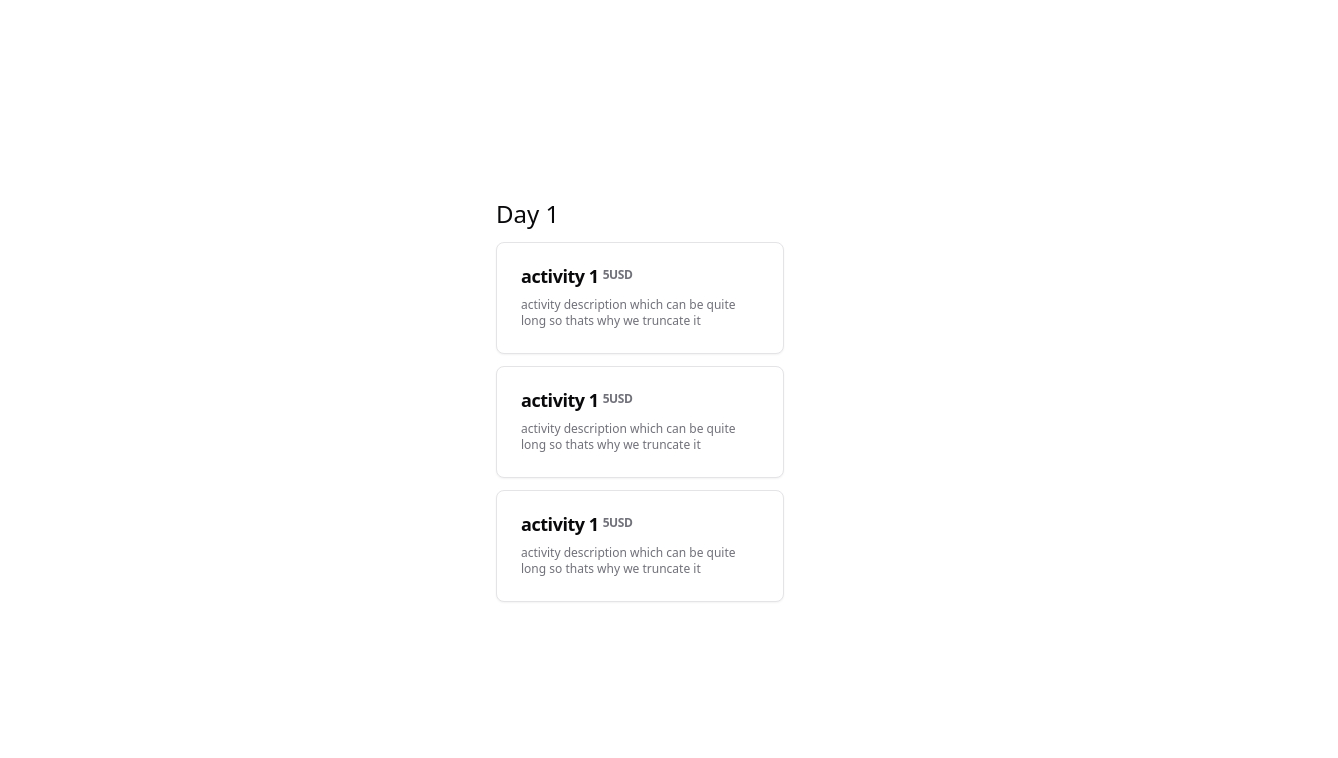
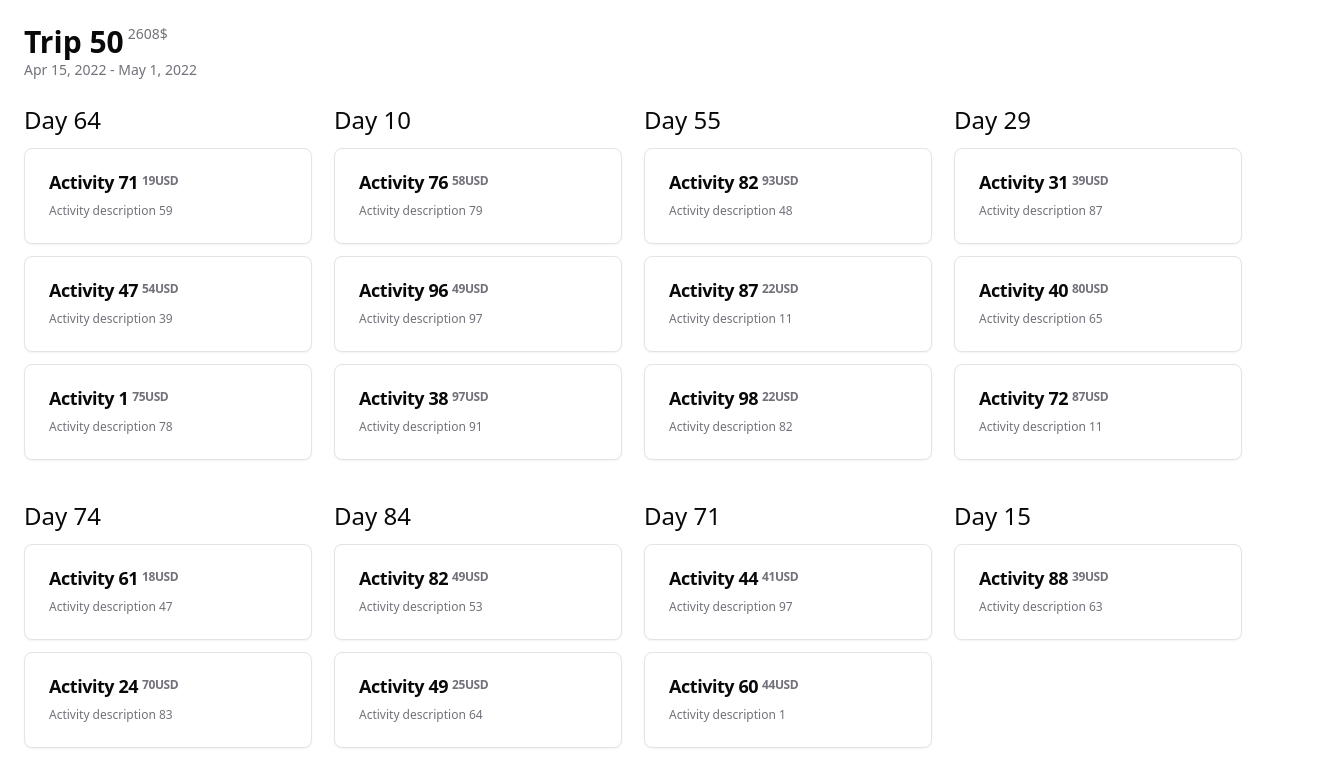
Before and after one commit to robertkocsis/trip-trackr, a SvelteKit app: page / in a window 1280 px wide. Shown: the top 758 px of the page, 1338 px wide, since content can reach past the window. Built offline with nearby package versions, Linux system fonts and the light colour scheme.

Commit message:
add random trip generation, edit styling

```diff
--- a/src/lib/components/custom/day/Day.svelte
+++ /dev/null
@@ -1,64 +0,0 @@
-<script lang="ts">
-	import * as Card from '$components/ui/card';
-	import type { Activity } from '$lib/entities/Activity';
-	import type { Day } from '$lib/entities/Day';
-	let activites: Activity[] = [
-		{
-			id: '1',
-			name: 'activity 1',
-			description: 'activity description which can be quite long so thats why we truncate it',
-			cost: {
-				amount: 5,
-				currency: 'USD'
-			}
-		},
-		{
-			id: '1',
-			name: 'activity 1',
-			description: 'activity description which can be quite long so thats why we truncate it',
-			cost: {
-				amount: 5,
-				currency: 'USD'
-			}
-		},
-		{
-			id: '1',
-			name: 'activity 1',
-			description: 'activity description which can be quite long so thats why we truncate it',
-			cost: {
-				amount: 5,
-				currency: 'USD'
-			}
-		}
-	];
-
-	let day: Day = {
-		id: '1',
-		name: 'Day 1',
-		date: new Date().toISOString(),
-		activities: activites
-	};
-</script>
-
-<div class="grid space-y-3">
-	<h1 class="text-2xl">{day.name}</h1>
-	{#each day.activities as activity}
-		<Card.Root class="w-72">
-			<Card.Header class="pb-3">
-				<Card.Title class="flex"
-					>{activity.name}
-					{#if activity.cost}
-						<p class="text-xs text-muted-foreground ml-1">
-							{activity.cost.amount}{activity.cost.currency}
-						</p>
-					{/if}
-				</Card.Title>
-			</Card.Header>
-			<Card.Content>
-				<div class="grid space-y-1">
-					<p class="text-xs text-muted-foreground line-clamp-3">{activity.description}</p>
-				</div>
-			</Card.Content>
-		</Card.Root>
-	{/each}
-</div>
--- a/src/lib/entities/Trip.ts
+++ b/src/lib/entities/Trip.ts
@@ -3,6 +3,8 @@ import type { Day } from '$lib/entities/Day';
 interface Trip {
 	id: string;
 	name: string;
+	startDate: string;
+	endDate: string;
 	days: Day[];
 }
 
--- a/src/routes/+layout.svelte
+++ b/src/routes/+layout.svelte
@@ -2,6 +2,6 @@
 	import '../app.css';
 </script>
 
-<div class="flex h-screen w-screen mr-auto ml-auto justify-center items-center">
+<div class="p-6">
 <slot />
 </div>
--- a/src/routes/+page.svelte
+++ b/src/routes/+page.svelte
@@ -1,5 +1,39 @@
 <script lang="ts">
-	import Day from '$components/custom/day/Day.svelte';
+	import DayCard from '$components/custom/day/DayCard.svelte';
+	import { createTrip } from './mockdata';
+
+	let trip = createTrip();
+
+	const calculateTripCost = () => {
+		let cost = 0;
+		trip.days.forEach(day => {
+			day.activities.forEach(activity => {
+				if (activity.cost) {
+					cost += activity.cost.amount;
+				}
+			});
+		});
+		return cost;
+	};
 </script>
 
-<Day></Day>
+<div class="mb-6">
+	<div class="flex space-x-1">
+		<h2 class="text-3xl font-bold">{trip.name}</h2>
+		<span class="text-sm text-muted-foreground">{calculateTripCost()}$</span>
+	</div>
+
+	<p class="text-sm text-muted-foreground">Apr 15, 2022 - May 1, 2022</p>
+</div>
+
+<div class="grid gap-x-2 gap-y-10">
+	{#each trip.days as day}
+		<DayCard {day} activityLimit={3} />
+	{/each}
+</div>
+
+<style lang="postcss">
+	.grid {
+		grid-template-columns: repeat(auto-fill, minmax(300px, 1fr));
+	}
+</style>
--- /dev/null
+++ b/src/routes/mockdata.ts
@@ -0,0 +1,73 @@
+import type { Activity } from '$lib/entities/Activity';
+import type { Day } from '$lib/entities/Day';
+import type { Trip } from '$lib/entities/Trip';
+
+const day: Day = {
+	id: '1',
+	name: 'Day 1',
+	date: new Date().toISOString(),
+	activities: [
+		{
+			id: '1',
+			name: 'activity 1',
+			description: 'activity description which can be quite long so thats why we truncate it',
+			cost: {
+				amount: 5,
+				currency: 'USD'
+			}
+		},
+		{
+			id: '1',
+			name: 'activity 1',
+			description: 'activity description which can be quite long so thats why we truncate it',
+			cost: {
+				amount: 5,
+				currency: 'USD'
+			}
+		},
+		{
+			id: '1',
+			name: 'activity 1',
+			description: 'activity description which can be quite long so thats why we truncate it',
+			cost: {
+				amount: 5,
+				currency: 'USD'
+			}
+		}
+	]
+};
+
+export const createTrip = (): Trip => {
+	return {
+		id: Math.random.toString(),
+		name: `Trip ${getRandomNumber(1, 100)}`,
+		startDate: new Date().toISOString(),
+		endDate: new Date().toISOString(),
+		days: Array.from({ length: getRandomNumber(1, 10) }, createDay)
+	};
+};
+
+const createDay = (): Day => {
+	return {
+		id: Math.random.toString(),
+		name: `Day ${getRandomNumber(1, 100)}`,
+		date: new Date().toISOString(),
+		activities: Array.from({ length: getRandomNumber(1, 10) }, createActivity)
+	};
+};
+
+const createActivity = (): Activity => {
+	return {
+		id: Math.random.toString(),
+		name: `Activity ${getRandomNumber(1, 100)}`,
+		description: `Activity description ${getRandomNumber(1, 100)}`,
+		cost: {
+			amount: getRandomNumber(1, 100),
+			currency: 'USD'
+		}
+	};
+};
+
+const getRandomNumber = (min: number, max: number) => {
+	return Math.round(Math.random() * (max - min) + min);
+};
--- a/tsconfig.json
+++ b/tsconfig.json
@@ -9,7 +9,7 @@
 		"skipLibCheck": true,
 		"sourceMap": true,
 		"strict": true,
-		"moduleResolution": "bundler"
+		"moduleResolution": "bundler",
 	}
 	// Path aliases are handled by https://kit.svelte.dev/docs/configuration#alias
 	//
```
